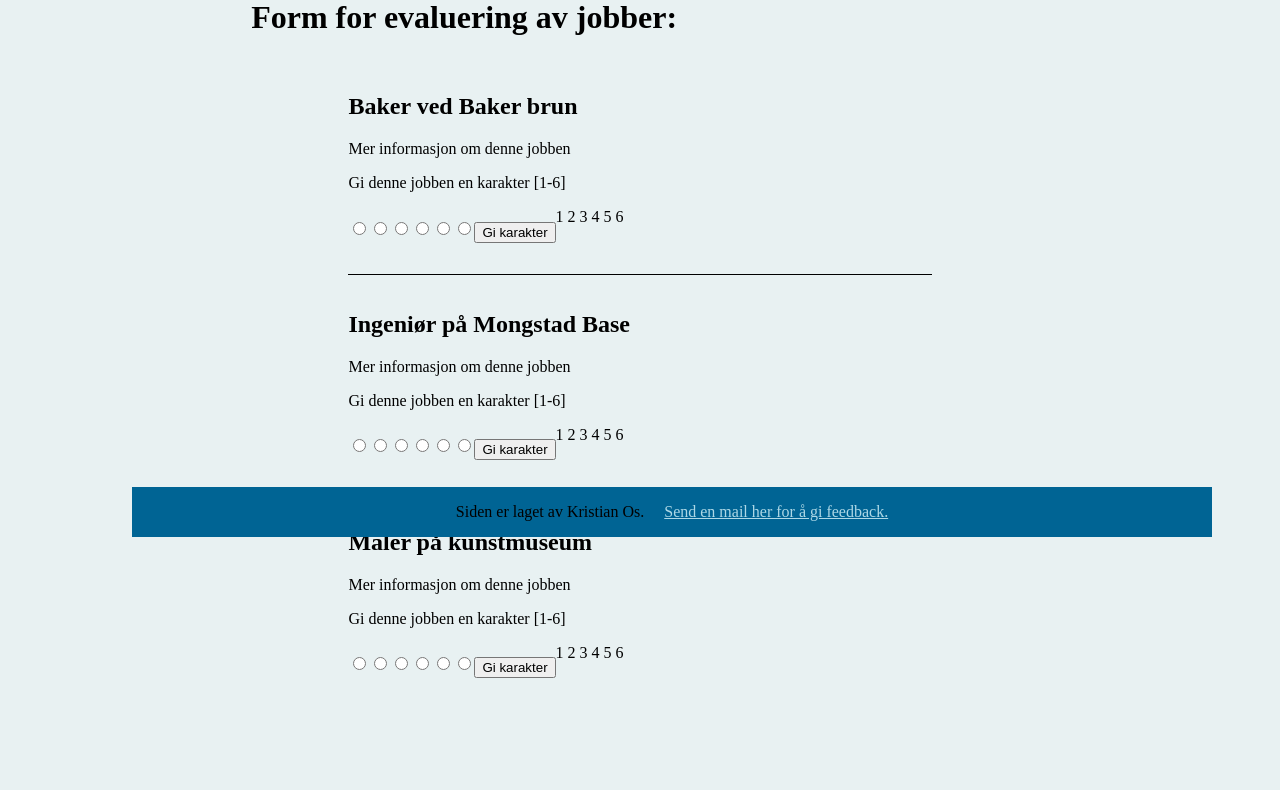
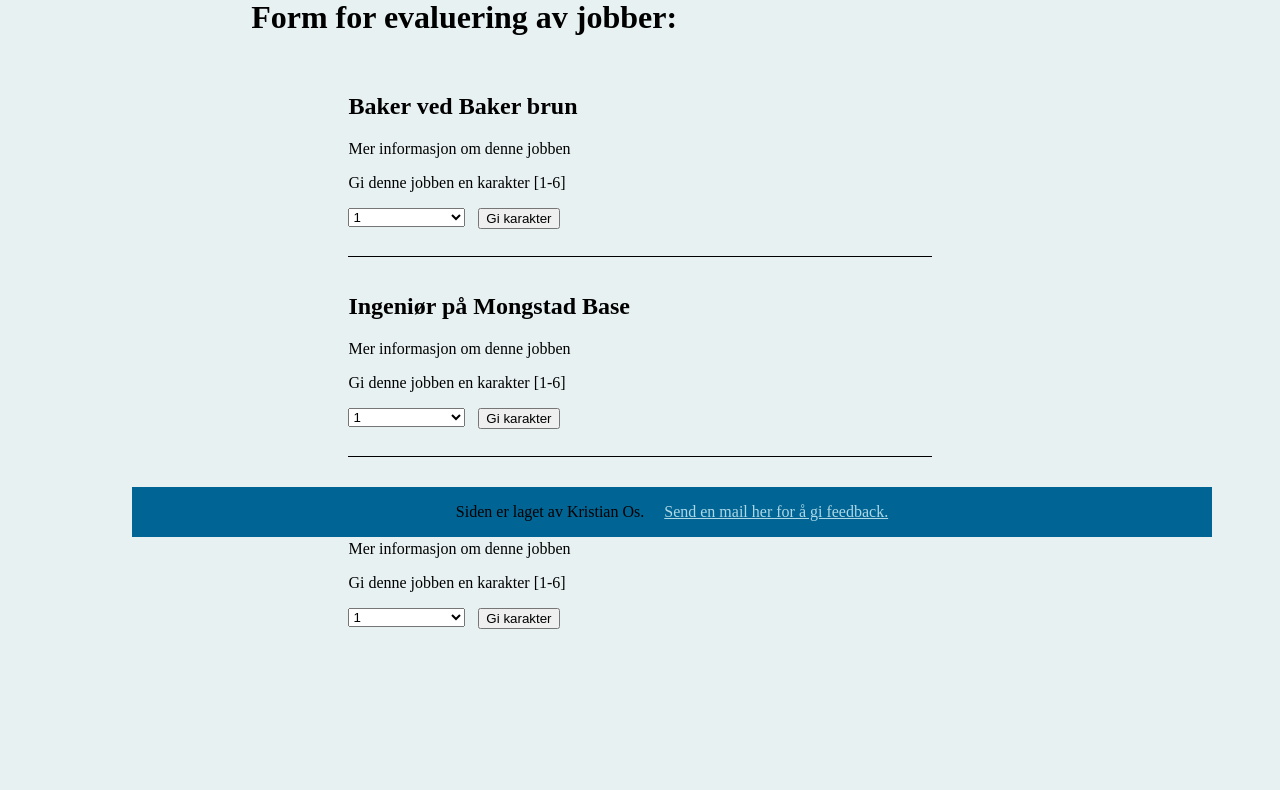
Before and after one commit to codedevstem/School, a PHP site: page /evaluation.html in a window 1280 px wide. Shown: the part 263-1053 px from the top of the page. After the commit the page ends 892 px from the top, so only its background shows below. Run offline with PHP 8.4, Linux system fonts and the light colour scheme.

Commit message:
removed radio buttons and created select and deleted useless code

```diff
--- a/INFO100/solutions/Lab3/css/master.css
+++ b/INFO100/solutions/Lab3/css/master.css
@@ -71,18 +71,19 @@
   border-bottom: none;
 }
 
-form input {
+form input[type!="radio"] {
   margin-top: 1em;
   float: left;
 }
+
 form input[name~="search"] {
   margin-right: 1em;
 }
-form input[type~="textfield"],[type~="number"]{
+form input[type~="text"],[type~="number"]{
   width: 50%;
   min-width: 120px;
   display: inline-block;
-  clear: left;
+  clear: both;
 }
 textarea {
   box-sizing: border-box;
@@ -93,10 +94,16 @@
 form input.register{
   float: right;
 }
+form input.evalButton {
+  float: left;
+}
+form select.evalSelect {
+  float: left;
+  width: 20%;
+  height: auto;
+  margin-right: 1em;
+}
 
-form li {
-  list-style-type: none;
-}
 footer {
   position: fixed;
   bottom: 0px;
@@ -139,6 +146,14 @@
   header nav a:last-of-type {
     border-bottom: none
   }
+  form input.register {
+    float: left;
+    clear: both;
+  }
+  form input[type="radio"] {
+    height: 50%;
+    width: auto;
+  }
   footer {
     float: none;
   }
--- a/INFO100/solutions/Lab3/evaluation.html
+++ b/INFO100/solutions/Lab3/evaluation.html
@@ -22,13 +22,15 @@
         <p>Mer informasjon om denne jobben</p>
         <p>Gi denne jobben en karakter [1-6]</p>
         <form action="evaluation.html" method="post">
-          <input type="radio" name="name" value="1">1
-          <input type="radio" name="name" value="2">2
-          <input type="radio" name="name" value="3">3
-          <input type="radio" name="name" value="4">4
-          <input type="radio" name="name" value="5">5
-          <input type="radio" name="name" value="6">6
-          <input type="submit" name="name" value="Gi karakter">
+          <select class="evalSelect">
+            <option>1</option>
+            <option>2</option>
+            <option>3</option>
+            <option>4</option>
+            <option>5</option>
+            <option>6</option>
+          </select>
+          <input class="evalButton" type="submit" name="name" value="Gi karakter">
         </form>
       </section>
       <section class="evaluation">
@@ -36,13 +38,15 @@
         <p>Mer informasjon om denne jobben</p>
         <p>Gi denne jobben en karakter [1-6]</p>
         <form action="evaluation.html" method="post">
-          <input type="radio" name="name" value="1">1
-          <input type="radio" name="name" value="2">2
-          <input type="radio" name="name" value="3">3
-          <input type="radio" name="name" value="4">4
-          <input type="radio" name="name" value="5">5
-          <input type="radio" name="name" value="6">6
-          <input type="submit" name="name" value="Gi karakter">
+          <select class="evalSelect">
+            <option>1</option>
+            <option>2</option>
+            <option>3</option>
+            <option>4</option>
+            <option>5</option>
+            <option>6</option>
+          </select>
+          <input class="evalButton" type="submit" name="name" value="Gi karakter">
         </form>
       </section>
       <section class="evaluation">
@@ -50,13 +54,15 @@
         <p>Mer informasjon om denne jobben</p>
         <p>Gi denne jobben en karakter [1-6]</p>
         <form action="evaluation.html" method="post">
-          <input type="radio" name="name" value="1">1
-          <input type="radio" name="name" value="2">2
-          <input type="radio" name="name" value="3">3
-          <input type="radio" name="name" value="4">4
-          <input type="radio" name="name" value="5">5
-          <input type="radio" name="name" value="6">6
-          <input type="submit" name="name" value="Gi karakter">
+          <select class="evalSelect">
+            <option>1</option>
+            <option>2</option>
+            <option>3</option>
+            <option>4</option>
+            <option>5</option>
+            <option>6</option>
+          </select>
+          <input class="evalButton" type="submit" name="name" value="Gi karakter">
         </form>
       </section>
     </main>
--- a/INFO100/solutions/Lab3/registration.html
+++ b/INFO100/solutions/Lab3/registration.html
@@ -24,8 +24,8 @@
           <input type="text" name="employeer" required placeholder="Navn på arbeidsgiver">
           <input type="number" name="salary" step="5000" min="0" required placeholder="Gjennomsnittlønn">
           <textarea name="textArea" rows="8" cols="40" required placeholder="Mer informasjon."></textarea>
-          <input type="reset" value="Tilbakestill">
-          <input class="register" type="submit" value="Sende Inn">
+          <input name="registrationButton" type="reset" value="Tilbakestill">
+          <input name="registrationButton" class="register" type="submit" value="Sende Inn">
         </form>
       </section>
     </main>
```
